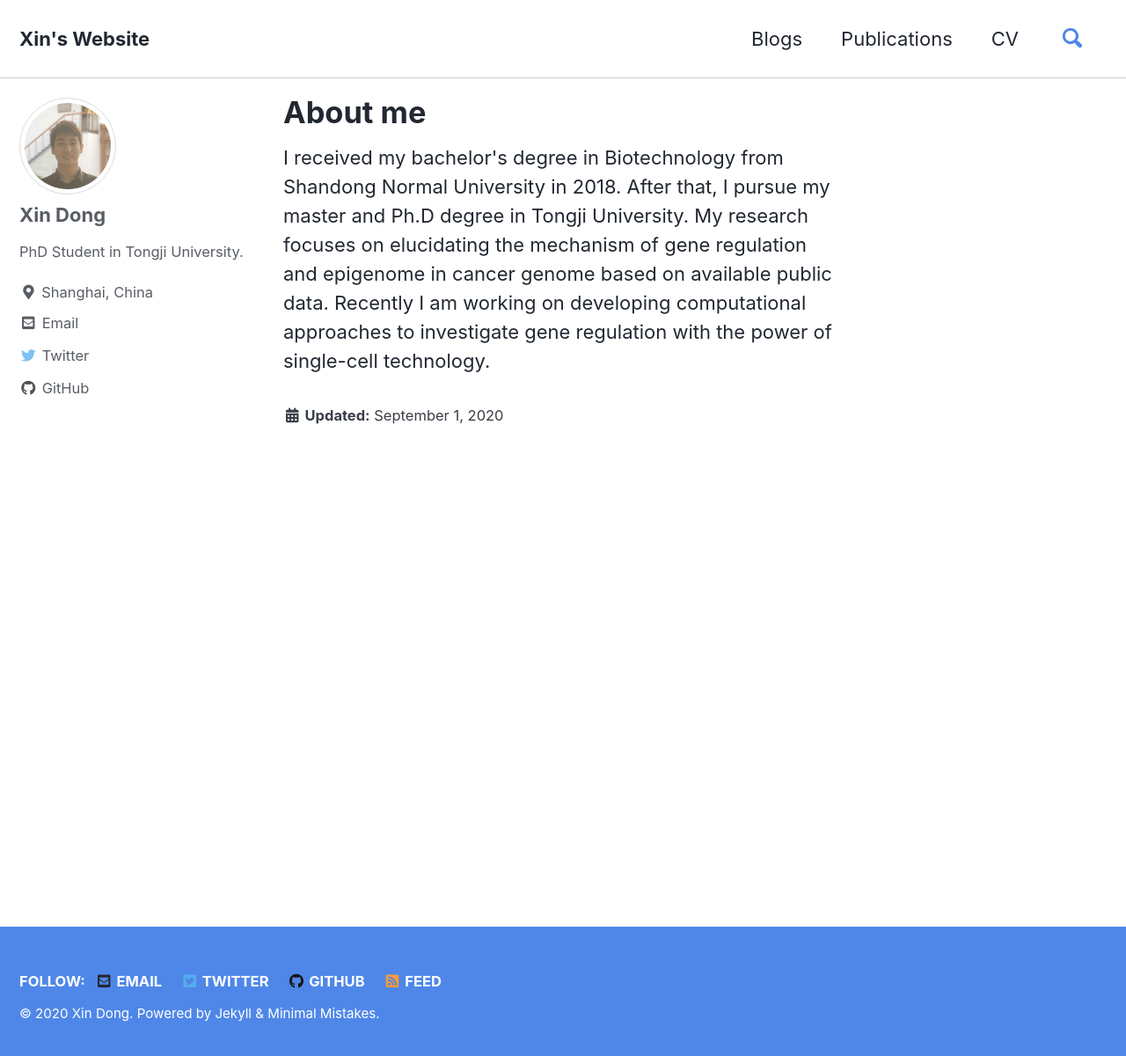
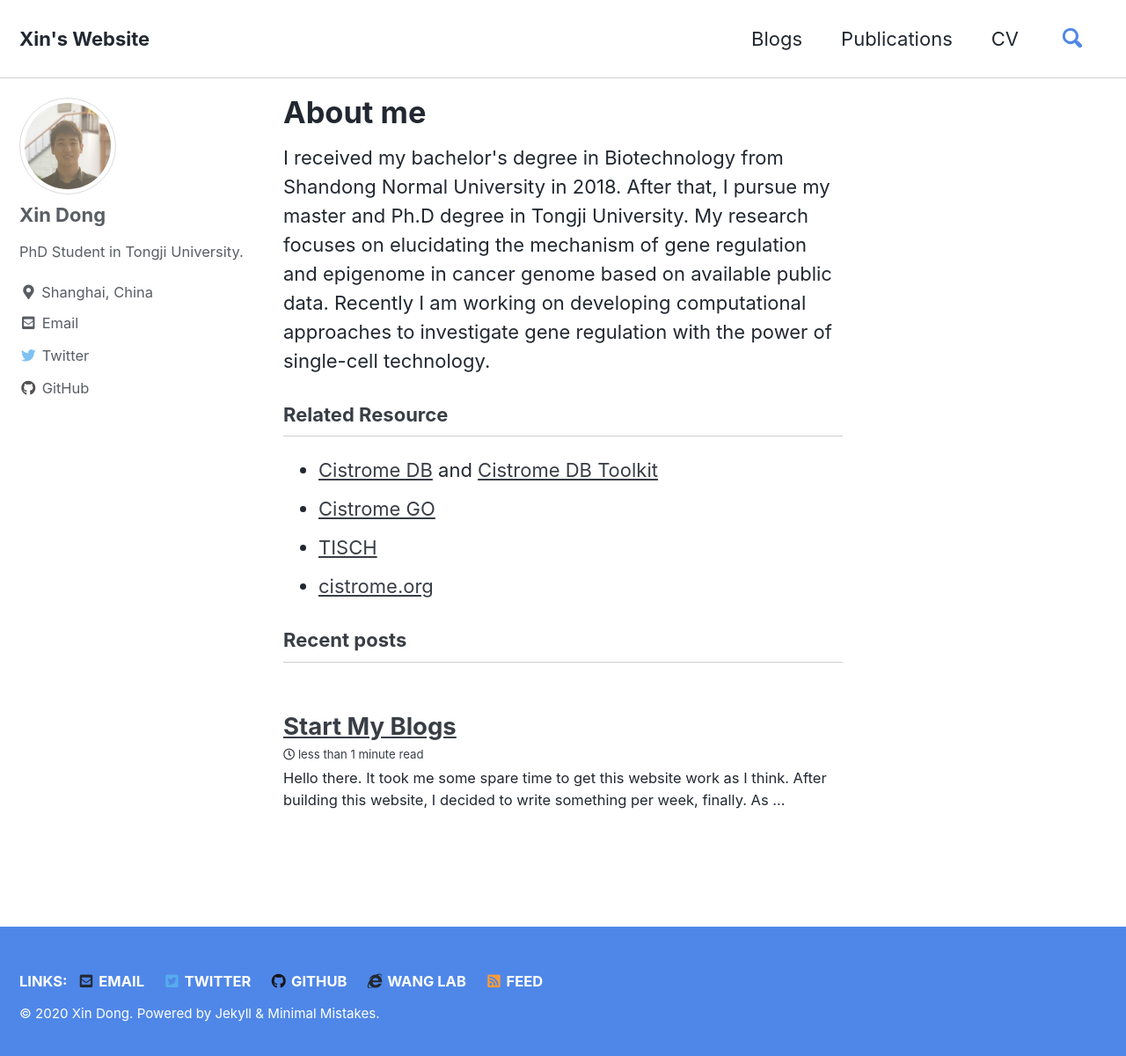
Before and after one commit to xindong95/xindong95.github.io, a Jekyll site: the page built from index.html, in a window 1280 px wide and 1208 px high. Shown: the top 1200 px of the window at 88% size. Built offline with Jekyll 4.4.1, drawn with Linux system fonts in a browser that asks for light colours; cached includes are drawn as plain includes; the list of posts is cut into pages by our own code.

Commit message:
add pdf/link

```diff
--- a/_config.yml
+++ b/_config.yml
@@ -124,9 +124,12 @@ footer:
     - label: "GitHub"
       icon: "fab fa-fw fa-github"
       url: "https://github.com/xindong95"
-    # - label: "GitLab"
-    #   icon: "fab fa-fw fa-gitlab"
-      # url:
+    - label: "Wang Lab"
+      icon: "fab fa-fw fa-internet-explorer"
+      url: "https://wanglabtongji.github.io/"
+    # - label: "Liu Lab"
+    #   icon: "fab fa-fw fa-internet-explorer"
+    #   url: "https://liulab-dfci.github.io/"
     # - label: "Bitbucket"
     #   icon: "fab fa-fw fa-bitbucket"
     #   url: "https://bitbucket.org/XinDong95"
--- a/_data/ui-text.yml
+++ b/_data/ui-text.yml
@@ -27,7 +27,7 @@ en: &DEFAULT_EN
   comments_title             : "Comments"
   more_label                 : "Learn more"
   related_label              : "You may also enjoy"
-  follow_label               : "Follow:"
+  follow_label               : "Links:"
   feed_label                 : "Feed"
   powered_by                 : "Powered by"
   website_label              : "Website"
--- a/index.html
+++ b/index.html
@@ -1,12 +1,30 @@
 ---
 permalink: /
 title: "About me"
-layout: single
+layout: home
 author_profile: true
-last_modified_at: 2020-09-01
+last_modified_at: 2020-09-16
 ---
 
 I received my bachelor's degree in Biotechnology from Shandong Normal University in 2018.
 After that, I pursue my master and Ph.D degree in Tongji University.
-My research focuses on elucidating the mechanism of gene regulation and epigenome in cancer genome based on available public data.
-Recently I am working on developing computational approaches to investigate gene regulation with the power of single-cell technology.
+My research focuses on elucidating the mechanism of gene regulation and epigenome in cancer genome based on available
+public data.
+Recently I am working on developing computational approaches to investigate gene regulation with the power of
+single-cell technology.
+
+<h3 class="archive__subtitle">Related Resource</h3>
+<ul>
+    <li>
+        <a href="http://cistrome.org/db/#/">Cistrome DB</a> and <a href="http://dbtoolkit.cistrome.org/">Cistrome DB Toolkit</a>
+    </li>
+    <li>
+        <a href="http://go.cistrome.org/">Cistrome GO</a>
+    </li>
+    <li>
+        <a href="http://tisch.comp-genomics.org/">TISCH</a>
+    </li>
+    <li>
+        <a href="http://cistrome.org">cistrome.org</a>
+    </li>
+</ul>
```
Also changed, not shown: _pages/cv.md (+3 -1 lines), _pages/publications.md (+8 -4 lines), 4 other files.
